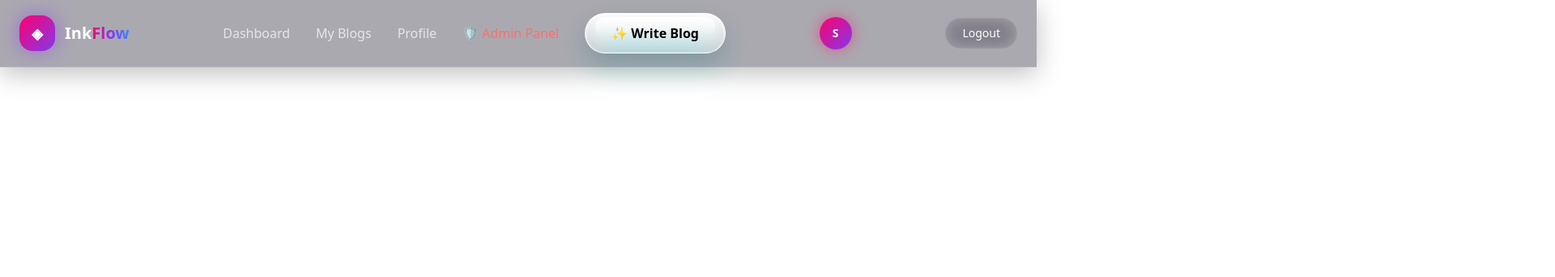
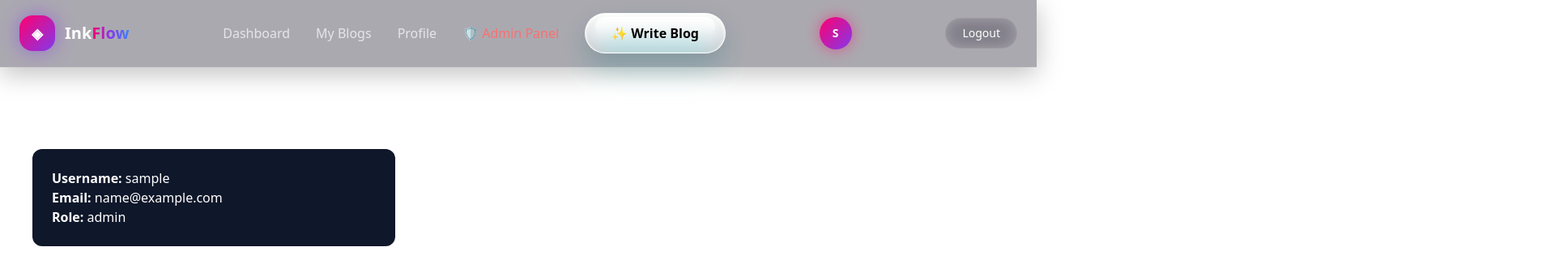
Before and after one commit to lavanyawavhal895-bot/Blog-Platform-web, a React (Vite) app in the folder Client/: page /profile in a window 1280 px wide. Shown: the top 342 px of the page at 81% size, 1920 px wide, since content can reach past the window. Built offline with nearby package versions, Linux system fonts and the light colour scheme; no server answers; sample sign-in values are in the browser's storage.

Commit message:
test profile page

```diff
--- a/Client/src/pages/Profile.tsx
+++ b/Client/src/pages/Profile.tsx
@@ -1,21 +1,25 @@
 import { useAuth } from "../context/AuthContext";
 
 const Profile = () => {
-  const { user, token, loading } = useAuth();
+  const { user } = useAuth();
 
   return (
     <div className="min-h-screen p-10 text-white">
-      <pre>
-        {JSON.stringify(
-          {
-            loading,
-            token,
-            user,
-          },
-          null,
-          2
-        )}
-      </pre>
+      <h1 className="text-4xl font-bold mb-6">My Profile</h1>
+
+      <div className="bg-slate-900 p-6 rounded-xl max-w-md">
+        <p>
+          <strong>Username:</strong> {user?.username}
+        </p>
+
+        <p>
+          <strong>Email:</strong> {user?.email}
+        </p>
+
+        <p>
+          <strong>Role:</strong> {user?.role}
+        </p>
+      </div>
     </div>
   );
 };
```
